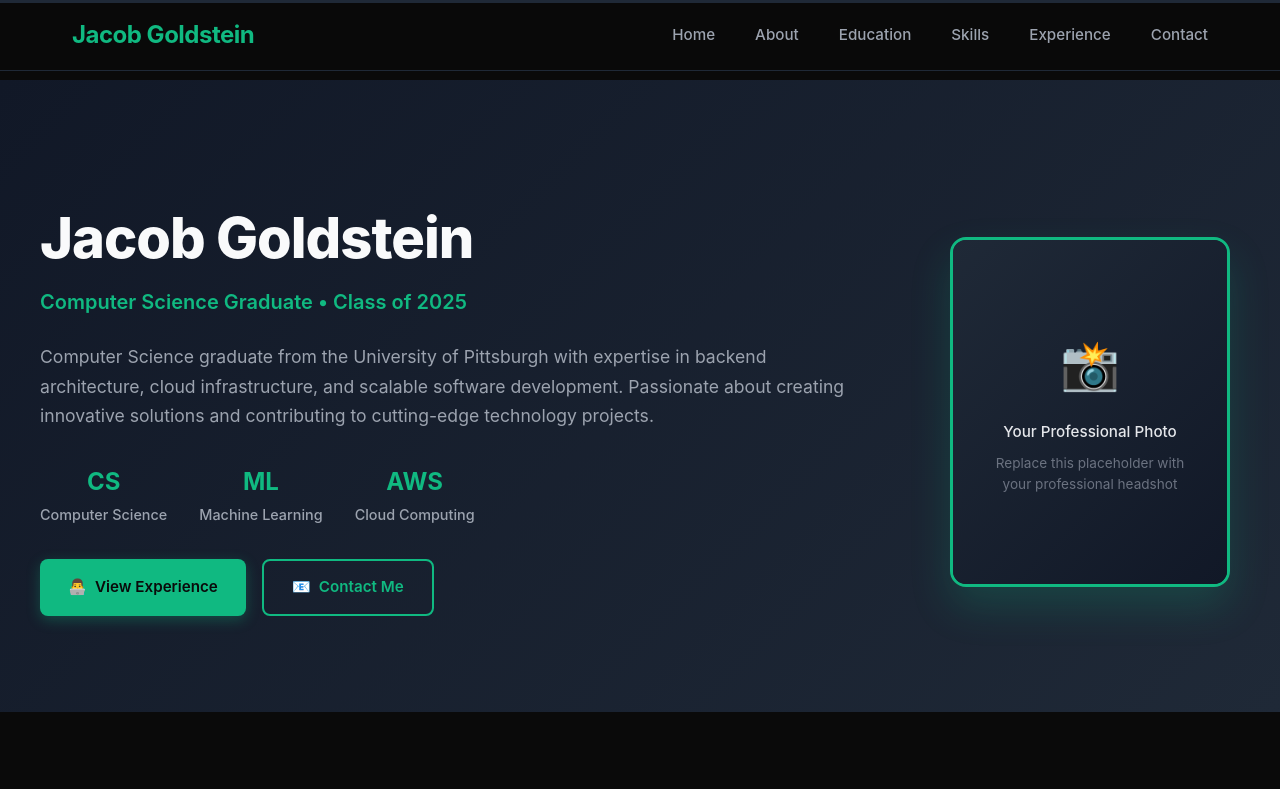
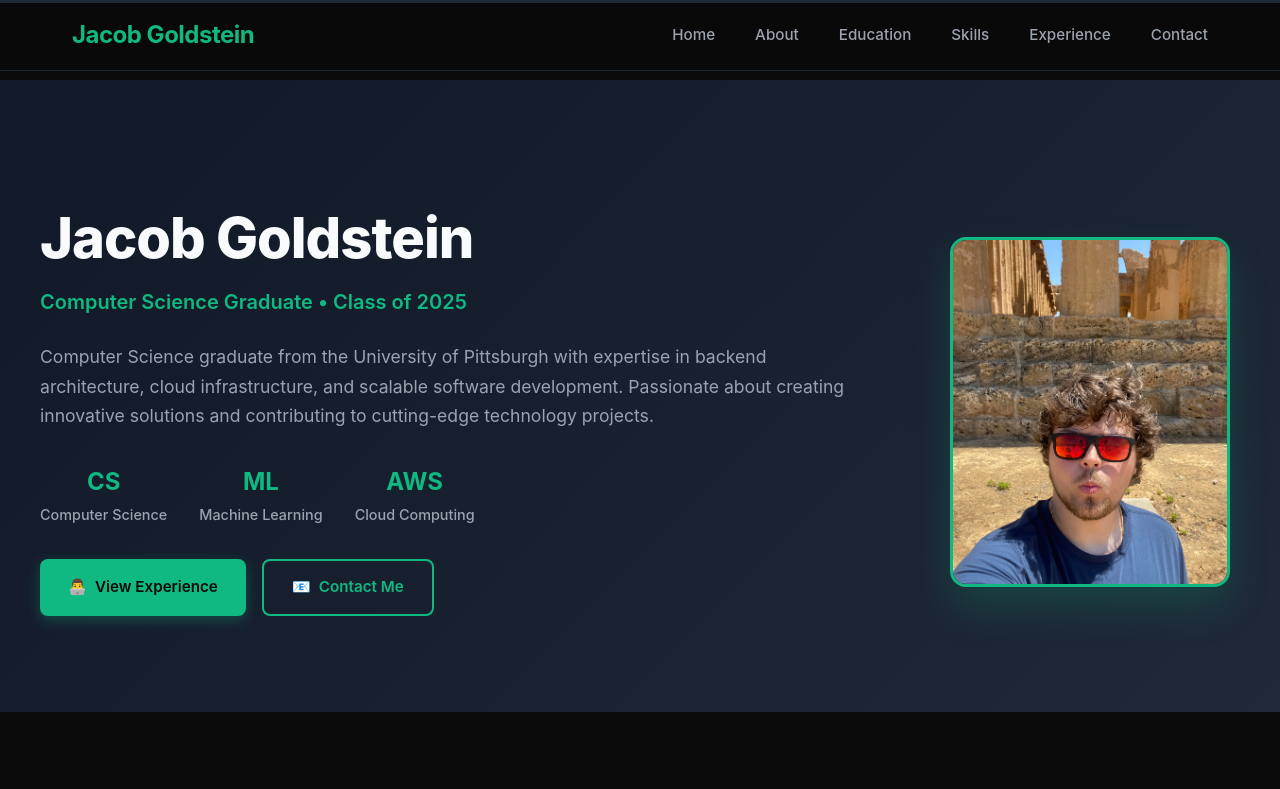
Before and after one commit to jakebgoldstein/portfolio, a plain HTML site: page index.html in a window 1280 px wide. Shown: the top 789 px of the page. Drawn offline with Linux system fonts and the light colour scheme.

Commit message:
Update index.html

```diff
--- a/index.html
+++ b/index.html
@@ -669,11 +669,7 @@
 
             <div class="hero-photo">
                 <div class="photo-container">
-                    <div class="photo-placeholder">
-                        <div class="photo-icon">📸</div>
-                        <div class="upload-text">Your Professional Photo</div>
-                        <div class="upload-subtext">Replace this placeholder with your professional headshot</div>
-                    </div>
+                    <img src="unnamed.jpg" alt="Jacob Goldstein" style="width: 100%; height: 100%; object-fit: cover; border-radius: 12px;">
                 </div>
             </div>
         </div>
```
